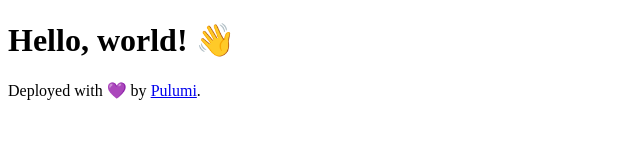
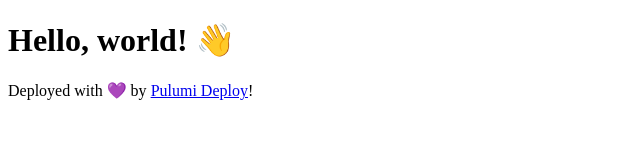
Before and after one commit to cnunciato/pulumi-deploy-my-static-website, a plain HTML site: page www/index.html in a window 1280 px wide. Shown: the full height of the page, 0-640 px from the left. Drawn offline with Linux system fonts and the light colour scheme.

Commit message:
Update index.html

```diff
--- a/www/index.html
+++ b/www/index.html
@@ -6,6 +6,6 @@
 </head>
 <body>
     <h1>Hello, world! 👋</h1>
-    <p>Deployed with 💜 by <a href="https://pulumi.com/">Pulumi</a>.</p>
+    <p>Deployed with 💜 by <a href="https://www.pulumi.com/product/pulumi-deployments/">Pulumi Deploy</a>!</p>
 </body>
 </html>
```
